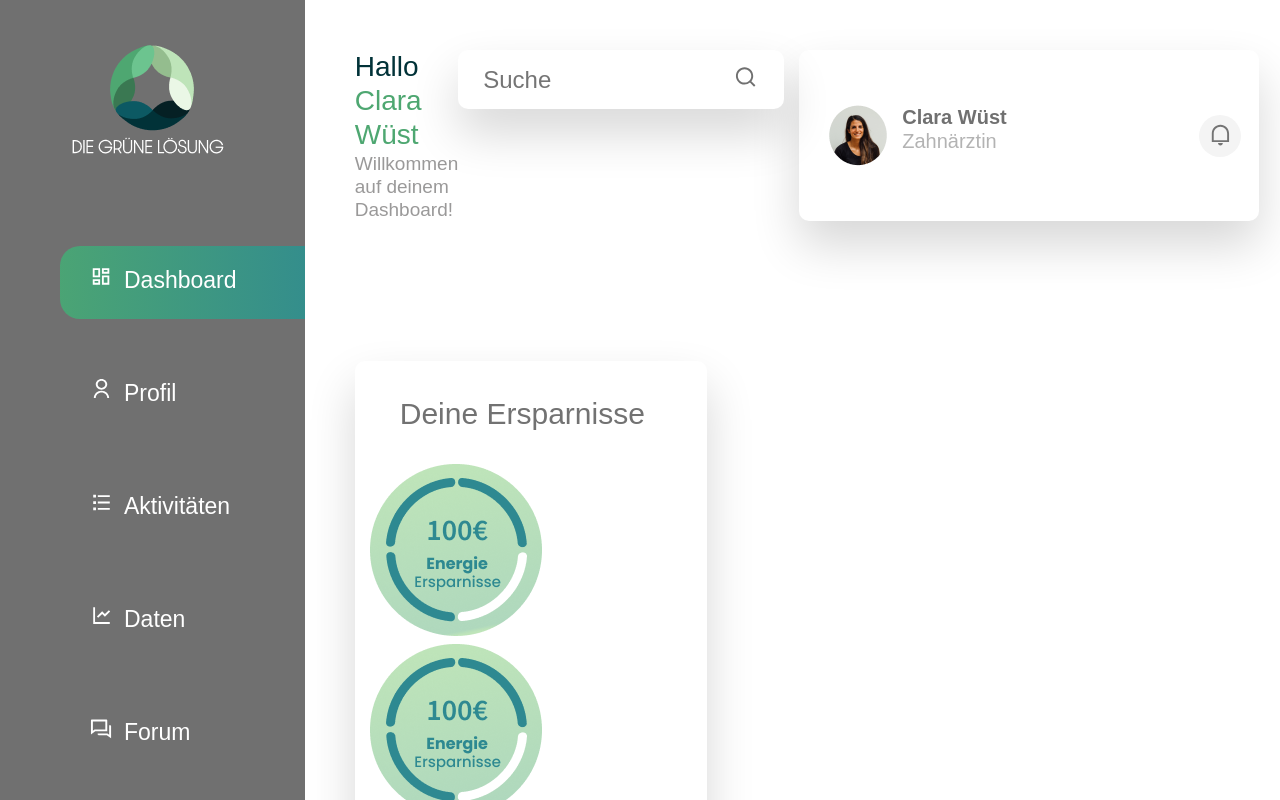
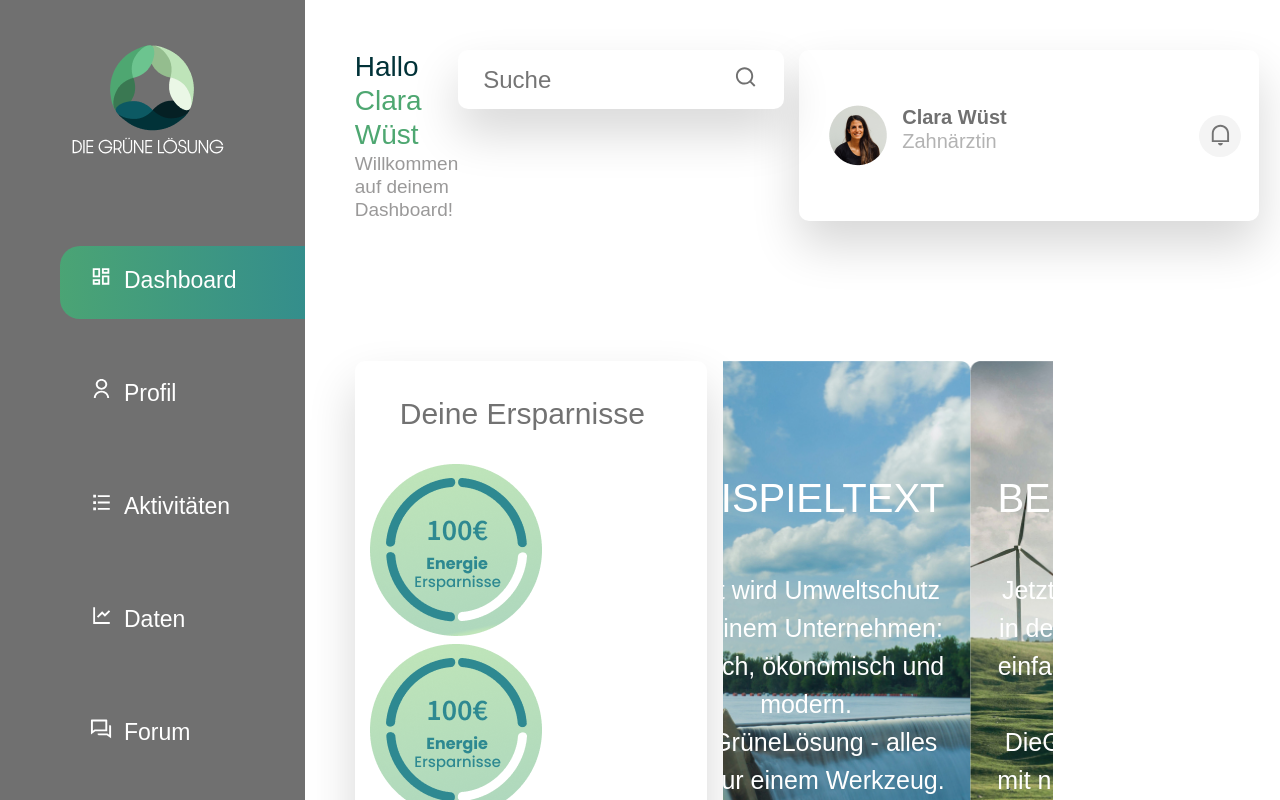
Before and after one commit to DevFariz/DGL, a React (Create React App) app: page / in a window 1280 px wide. Shown: the top 800 px of the page. Built offline with nearby package versions, Linux system fonts and the light colour scheme.

Commit message:
feat: add dashboard slider

```diff
--- a/package.json
+++ b/package.json
@@ -9,8 +9,10 @@
     "react": "^18.2.0",
     "react-dom": "^18.2.0",
     "react-scripts": "5.0.1",
+    "react-slick": "^0.29.0",
     "saas": "^1.0.0",
     "sass": "^1.54.9",
+    "slick-carousel": "^1.8.1",
     "web-vitals": "^2.1.4"
   },
   "scripts": {
--- a/src/pages/dashboard/Dashboard.js
+++ b/src/pages/dashboard/Dashboard.js
@@ -4,6 +4,7 @@ import DashboardSavings from './dashboardSavings/DashboardSavings';
 
 
 import './Dashboard.scss';
+import DashboardSlider from './dashboardSlider/DashboardSlider';
 
 
 const Dashboard = () => {
@@ -16,6 +17,7 @@ const Dashboard = () => {
         <DashboardHeader />
         <main className="dashboard-main">
           <DashboardSavings />
+          <DashboardSlider />
         </main>
       </div>
     </div>
--- a/src/pages/dashboard/dashboardSavings/DashboardSavings.scss
+++ b/src/pages/dashboard/dashboardSavings/DashboardSavings.scss
@@ -7,6 +7,7 @@
   border-radius: 10px;
   padding: 28px 15px;
   flex-basis: 39%;
+  align-self: flex-start;
 
   &__title{
     font-weight: 500;
--- /dev/null
+++ b/src/pages/dashboard/dashboardSlider/DashboardSlider.js
@@ -0,0 +1,71 @@
+import Slider from "react-slick";
+
+import DashboardSliderItem from "./dashboardSliderItem/DashboardSliderItem";
+
+import './dashboardSlider.scss';
+
+import dashboardCarouselImg1 from '../../../resources/img/dashboard-carousel-01.jpg'
+import dashboardCarouselImg2 from '../../../resources/img/dashboard-carousel-02.jpg'
+import dashboardCarouselImg3 from '../../../resources/img/dashboard-carousel-03.jpg'
+import dashboardCarouselImg4 from '../../../resources/img/dashboard-carousel-04.jpg'
+import dashboardCarouselImg5 from '../../../resources/img/dashboard-carousel-05.jpg'
+import dashboardCarouselImg6 from '../../../resources/img/dashboard-carousel-06.jpg'
+
+const DashboardSlider = () => {
+
+  const sliderData = [
+    {
+      title: 'BEISPIELTEXT',
+      text: 'Jetzt wird Umweltschutz in deinem Unternehmen: einfach, ökonomisch und modern. DieGrüneLösung - alles mit nur einem Werkzeug.',
+      backgroundImg: dashboardCarouselImg1
+    },
+    {
+      title: 'BEISPIELTEXT',
+      text: 'Jetzt wird Umweltschutz in deinem Unternehmen: einfach, ökonomisch und modern. DieGrüneLösung - alles mit nur einem Werkzeug.',
+      backgroundImg: dashboardCarouselImg2
+    },
+    {
+      title: 'BEISPIELTEXT',
+      text: 'Jetzt wird Umweltschutz in deinem Unternehmen: einfach, ökonomisch und modern. DieGrüneLösung - alles mit nur einem Werkzeug.',
+      backgroundImg: dashboardCarouselImg3
+    },
+    {
+      title: 'BEISPIELTEXT',
+      text: 'Jetzt wird Umweltschutz in deinem Unternehmen: einfach, ökonomisch und modern. DieGrüneLösung - alles mit nur einem Werkzeug.',
+      backgroundImg: dashboardCarouselImg4
+    },
+    {
+      title: 'BEISPIELTEXT',
+      text: 'Jetzt wird Umweltschutz in deinem Unternehmen: einfach, ökonomisch und modern. DieGrüneLösung - alles mit nur einem Werkzeug.',
+      backgroundImg: dashboardCarouselImg5
+    },
+    {
+      title: 'BEISPIELTEXT',
+      text: 'Jetzt wird Umweltschutz in deinem Unternehmen: einfach, ökonomisch und modern. DieGrüneLösung - alles mit nur einem Werkzeug.',
+      backgroundImg: dashboardCarouselImg6
+    },
+  ]
+
+  const items = sliderData.map((item, id) => {
+    return <DashboardSliderItem {...item} key={id}/>
+  })
+
+  const settings = {
+    autoplay: true,
+    autoplaySpeed: 5000,
+    speed: 2000,
+    slidesToShow: 1,
+    cssEase: "linear",
+    infinite: true,
+  };
+
+  return (
+    <section className='dashboard-slider'>
+       <Slider {...settings}>
+          {items}
+        </Slider>
+    </section>
+  )
+}
+
+export default DashboardSlider
--- /dev/null
+++ b/src/pages/dashboard/dashboardSlider/dashboardSlider.scss
@@ -0,0 +1,20 @@
+@import "../../../styles/style.scss";
+@import "../../../styles/breakpoints.scss";
+@import "../../../styles/mixin.scss";
+
+@import "~slick-carousel/slick/slick.css";
+@import "~slick-carousel/slick/slick-theme.css";
+
+.dashboard-slider{
+  margin: 0 16px;
+  max-width: 330px;
+  height: 100%;
+  flex-basis: 25%;
+
+  .slick-slider{
+
+    button{
+      display: none !important;
+    }
+  }
+}
--- /dev/null
+++ b/src/pages/dashboard/dashboardSlider/dashboardSliderItem/DashboardSliderItem.js
@@ -0,0 +1,13 @@
+import './DashboardSliderItem.scss';
+
+const DashboardSliderItem = ({title, text, backgroundImg}) => {
+  return (
+    <div className='dashboard-slider__item'>
+      <h3 className="dashboard-slider__item-title">{title}</h3>
+      <p className="dashboard-slider__item-text">{text}</p>
+      <img className="dashboard-slider__item-background" src={backgroundImg} />
+    </div>
+  )
+}
+
+export default DashboardSliderItem
--- /dev/null
+++ b/src/pages/dashboard/dashboardSlider/dashboardSliderItem/DashboardSliderItem.scss
@@ -0,0 +1,34 @@
+@import "../../../../styles/style.scss";
+@import "../../../../styles/breakpoints.scss";
+@import "../../../../styles/mixin.scss";
+
+.dashboard-slider__item {
+  position: relative;
+  text-align: center;
+  padding: 104px 24px;
+  min-height: 720px;
+
+  &-title{
+    font-weight: 500;
+    font-size: 40px;
+    line-height: 66px;
+    color: #FFFFFF;
+    margin-bottom: 40px;
+  }
+
+  &-text{
+    font-weight: 500;
+    font-size: 25px;
+    line-height: 38px;
+    color: #FFFFFF;
+  }
+
+  img{
+    position: absolute;
+    top: 0;
+    left: 0;
+    width: 100%;
+    height: 100%;
+    z-index: -1;
+  }
+}
```
Also changed, not shown: 1 other file (tests, documents, lock files or other folders).
